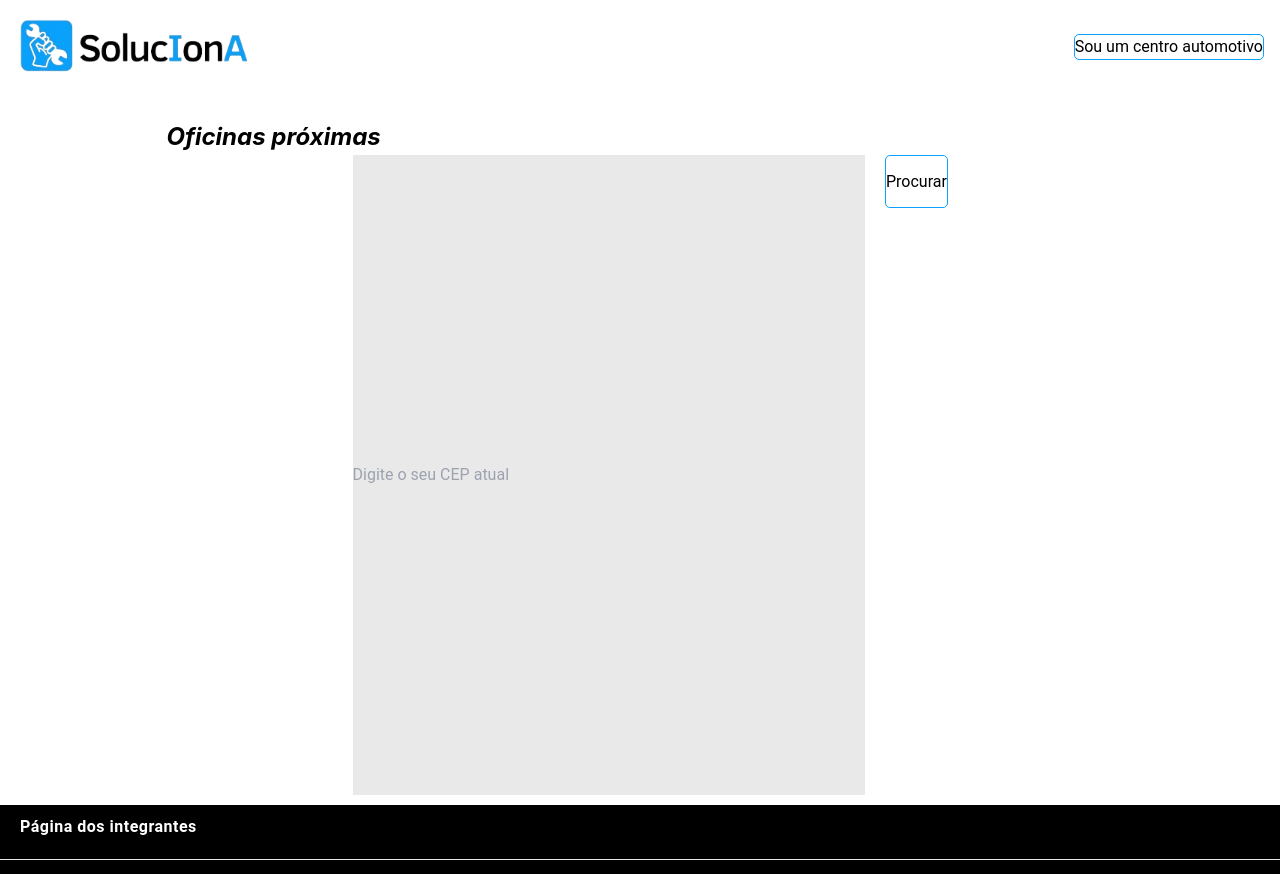
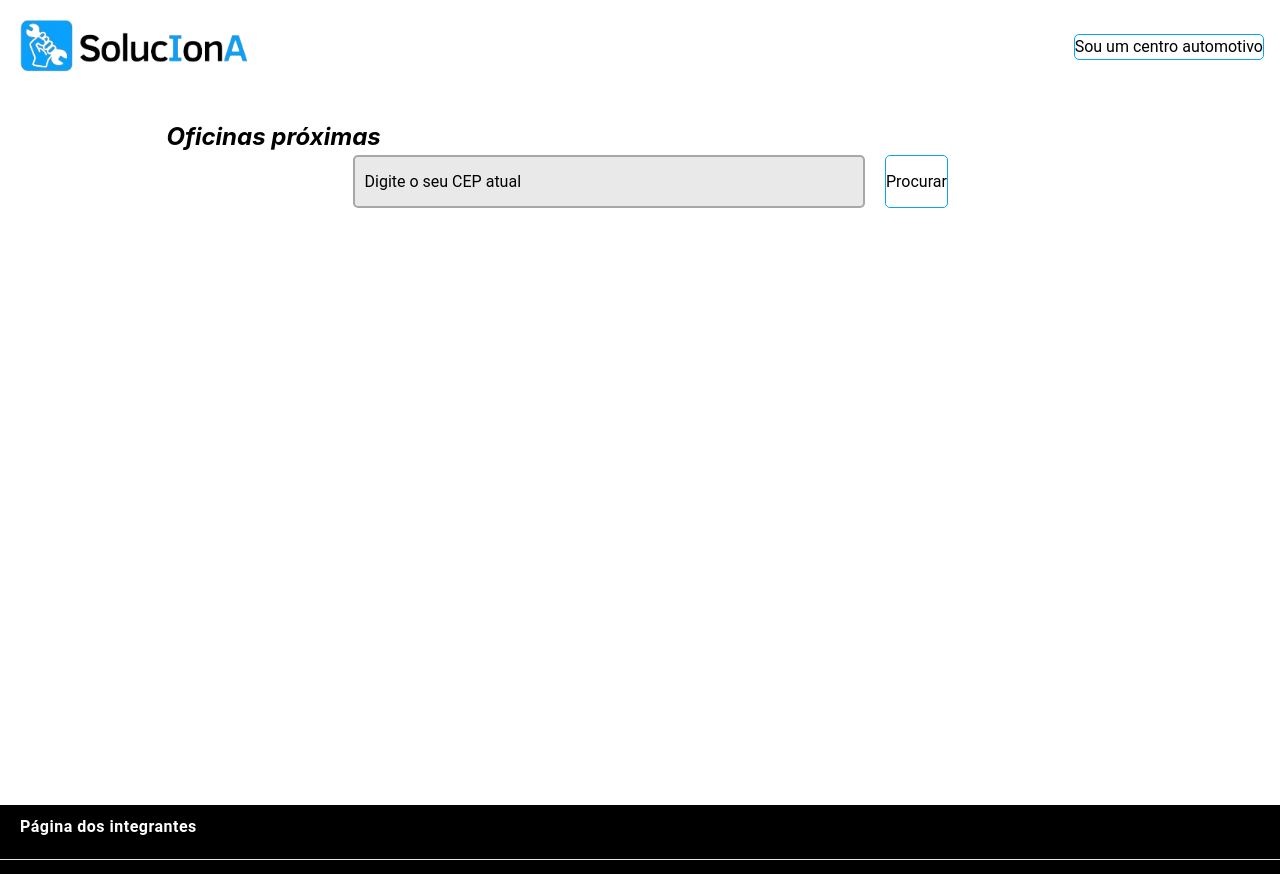
Before and after one commit to CmarxS/Challenge-Front-4, a Next.js app: page /site/oficinasProximas in a window 1280 px wide. Shown: the top 874 px of the page. Built offline with nearby package versions, Linux system fonts and the light colour scheme.

Commit message:
tratando erros do deploy 2

```diff
--- a/src/app/site/cadastro/page.tsx
+++ b/src/app/site/cadastro/page.tsx
@@ -1,5 +1,5 @@
+import Input from "@/components/input/input";
 import Formulario from "../../../components/formulario/formulario";
-import Input from "../../../components/input/input";
 import './cadastro.scss';
 
 const Cadastro = () => {
--- a/src/app/site/infosClientes/page.tsx
+++ b/src/app/site/infosClientes/page.tsx
@@ -7,7 +7,7 @@ const InfosClientes = () => {
 
     const [ChangeAble, setChangeAble] = useState<boolean>(true);
 
-    let ButtonText = ChangeAble ? 'Alterar Informações' : 'Salvar Informações';
+    const ButtonText = ChangeAble ? 'Alterar Informações' : 'Salvar Informações';
 
 
     return (
--- a/src/app/site/oficinasProximas/oficinasProximas.scss
+++ b/src/app/site/oficinasProximas/oficinasProximas.scss
@@ -10,7 +10,9 @@
     }
     input{
         width: 50%;
+        height: 53px;
         margin: 0 2%;
+        padding: 0 10px;
         background-color: #e9e9e9;
         &:focus{
             outline: none;
--- a/src/app/site/oficinasProximas/page.tsx
+++ b/src/app/site/oficinasProximas/page.tsx
@@ -2,6 +2,7 @@
 import "./oficinasProximas.scss";
 import CardOf from "../../../components/cardOficina/cardOf";
 import { useState } from "react";
+import Input from "@/components/input/input";
 
 const Oficinas = () => {
     const [habilitado, setHabilitado] = useState<string>('');
@@ -17,10 +18,6 @@ const Oficinas = () => {
                 setHabilitado('habilitado');
             }
         }
-    };
-
-    const shuffleArray = (array: any[]) => {
-        return array.sort(() => Math.random() - 0.5);
     };
 
     const oficinas = [
@@ -50,16 +47,14 @@ const Oficinas = () => {
         }
     ];
 
-    const shuffledOficinas = shuffleArray(oficinas);
-
     return (
         <>
             <h1>Oficinas próximas</h1>
             <main className="container-oficinas">
-                <input type="text" name="localizacao" id="localizacao" placeholder="Digite o seu CEP atual" />
+                <Input type="text" name="localizacao" placeholder="Digite o seu CEP atual" pattern="\d{5}-\d{3}|\d{8}"/>
                 <button onClick={habilitarCards}>Procurar</button>
                 <div className="container-resultado-oficinas">
-                    {shuffledOficinas.map((oficina, index) => (
+                    {oficinas.map((oficina, index) => (
                         <CardOf
                             key={index}
                             nome={oficina.nome}
@@ -71,7 +66,7 @@ const Oficinas = () => {
                 </div>
             </main>
             <main className="mapa-oficinas">
-            <iframe src="https://www.google.com/maps/embed?pb=!1m18!1m12!1m3!1d3656.8423555441677!2d-46.62580232550979!3d-23.57410467879111!2m3!1f0!2f0!3f0!3m2!1i1024!2i768!4f13.1!3m3!1m2!1s0x94ce597abf1a28ff%3A0x1b02a58f85e6395e!2zRklBUCAtIEFjbGltYcOnw6Nv!5e0!3m2!1spt-BR!2sbr!4v1725913867819!5m2!1spt-BR!2sbr" title="Google Maps"></iframe>
+                <iframe src="https://www.google.com/maps/embed?pb=!1m18!1m12!1m3!1d3656.8423555441677!2d-46.62580232550979!3d-23.57410467879111!2m3!1f0!2f0!3f0!3m2!1i1024!2i768!4f13.1!3m3!1m2!1s0x94ce597abf1a28ff%3A0x1b02a58f85e6395e!2zRklBUCAtIEFjbGltYcOnw6Nv!5e0!3m2!1spt-BR!2sbr!4v1725913867819!5m2!1spt-BR!2sbr" title="Google Maps"></iframe>
             </main>
         </>
     );
--- a/src/app/site/orcamentos/page.tsx
+++ b/src/app/site/orcamentos/page.tsx
@@ -4,7 +4,7 @@ import { useState } from "react";
 import Link from "next/link";
 const Orcamentos = () => {
 
-    const[orcamento, setOrcamento] = useState<Boolean>(false);
+    const[orcamento, setOrcamento] = useState<boolean>(false);
     const [inputValue, setInputValue] = useState<string>('');
 
     const gerarOrcamento = () => {
--- a/src/components/formulario/formulario.tsx
+++ b/src/components/formulario/formulario.tsx
@@ -5,7 +5,7 @@ import { useRouter } from 'next/navigation';
 import { PropsWithChildren } from 'react';
 import './formulario.scss';
 
-interface FormularioProps extends PropsWithChildren<{}> {
+interface FormularioProps extends PropsWithChildren {
     h2: string;
     h4: string;
     h5: string;
```
